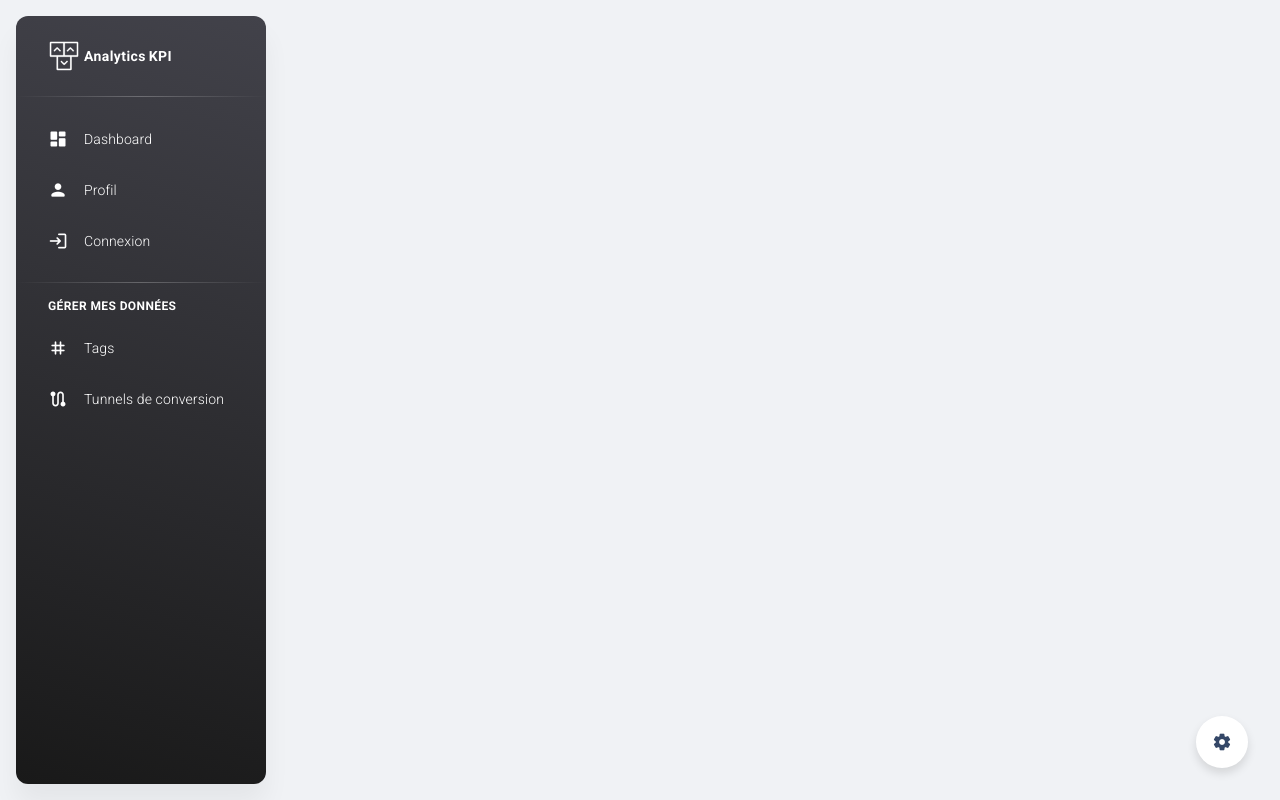
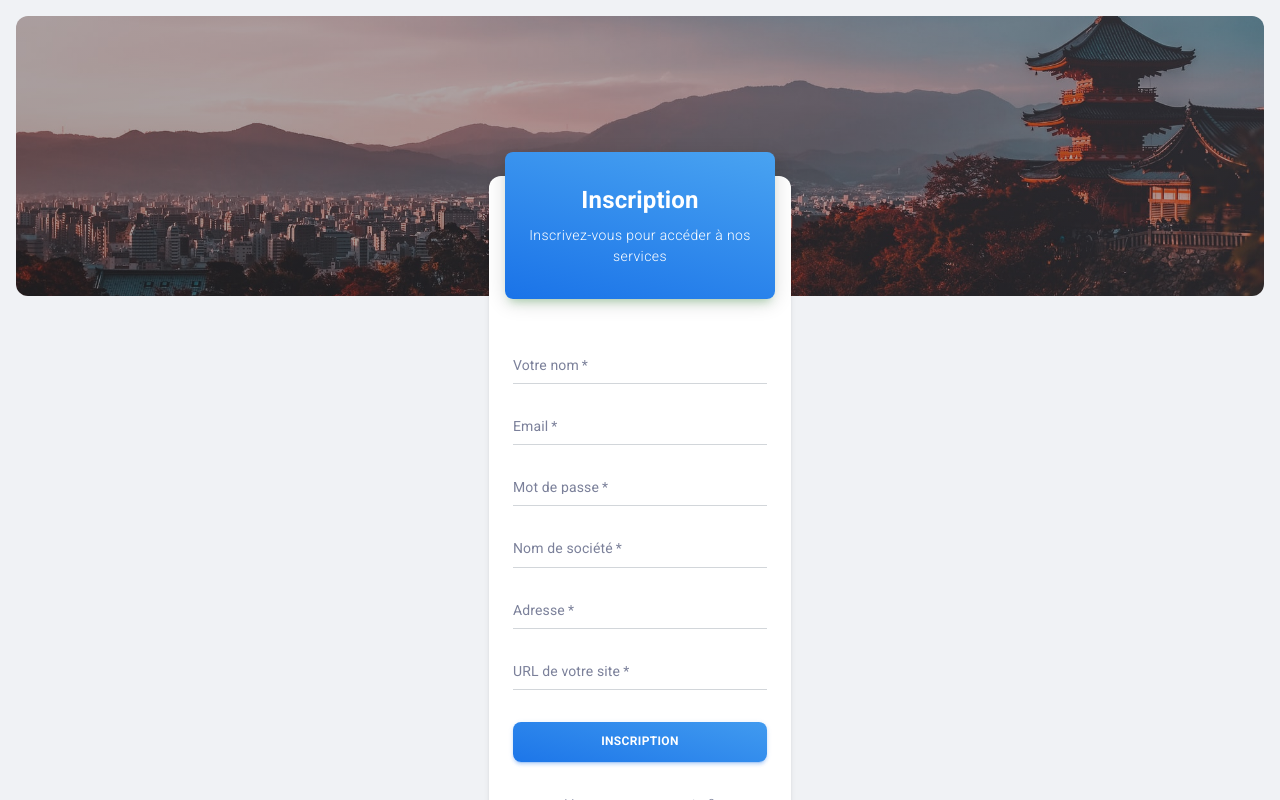
Before and after one commit to Ampersander/analytic, a React (Create React App) app in the folder app/: page /authentication/sign-up in a window 1280 px wide. Shown: the top 800 px of the page. Built offline with nearby package versions, Linux system fonts and the light colour scheme.

Commit message:
add register page

```diff
--- a/app/src/layouts/authentication/components/Footer/index.js
+++ b/app/src/layouts/authentication/components/Footer/index.js
@@ -32,7 +32,7 @@ function Footer({ light }) {
   const { size } = typography;
 
   return (
-    <MDBox position="absolute" width="100%" bottom={0} py={4}>
+    <MDBox width="100%" bottom={0} py={4}>
       <Container>
         <MDBox
           width="100%"
--- a/app/src/layouts/authentication/sign-in/index.js
+++ b/app/src/layouts/authentication/sign-in/index.js
@@ -48,6 +48,7 @@ import CheckButton from "react-validation/build/button";
 
 import AuthService from "../../../services/auth.service";
 import { Button } from "@mui/material";
+import { Link } from "react-router-dom";
 
 const required = value => {
   if (!value) {
@@ -141,25 +142,11 @@ class Basic extends Component {
             textAlign="center"
           >
             <MDTypography variant="h4" fontWeight="medium" color="white" mt={1}>
-              Sign in
+              Connexion
             </MDTypography>
-            <Grid container spacing={3} justifyContent="center" sx={{ mt: 1, mb: 2 }}>
-              <Grid item xs={2}>
-                <MDTypography component={MuiLink} href="#" variant="body1" color="white">
-                  <FacebookIcon color="inherit" />
-                </MDTypography>
-              </Grid>
-              <Grid item xs={2}>
-                <MDTypography component={MuiLink} href="#" variant="body1" color="white">
-                  <GitHubIcon color="inherit" />
-                </MDTypography>
-              </Grid>
-              <Grid item xs={2}>
-                <MDTypography component={MuiLink} href="#" variant="body1" color="white">
-                  <GoogleIcon color="inherit" />
-                </MDTypography>
-              </Grid>
-            </Grid>
+            <MDTypography display="block" variant="button" color="white" my={1}>
+              Connectez-vous pour accéder à nos services
+            </MDTypography>
           </MDBox>
           <MDBox pt={4} pb={3} px={3}>
             <Form
@@ -181,7 +168,7 @@ class Basic extends Component {
               </div>
 
               <div className="form-group">
-                <label htmlFor="password">Password</label>
+                <label htmlFor="password">Mot de passe</label>
                 <Input
                   type="password"
                   name="password"
@@ -219,7 +206,22 @@ class Basic extends Component {
                 }}
               >
               </CheckButton>
-              <Button variant="contained" style={{ color: "#fff", marginTop: 20 }} type="submit">Login</Button>
+              <Button variant="contained" style={{ color: "#fff", marginTop: 20 }} type="submit">Se Connecter</Button>
+              <MDBox mt={3} mb={1}>
+                <MDTypography variant="button" color="text">
+                  Pas de compte ?{" "}
+                  <MDTypography
+                    component={Link}
+                    to="/authentication/sign-up"
+                    variant="button"
+                    color="info"
+                    fontWeight="medium"
+                    textGradient
+                  >
+                    Inscrivez-vous
+                  </MDTypography>
+                </MDTypography>
+              </MDBox>
             </Form>
           </MDBox>
           <button style={{ visibility: "hidden" }}>Login</button>
--- a/app/src/layouts/authentication/sign-up/index.js
+++ b/app/src/layouts/authentication/sign-up/index.js
@@ -13,26 +13,57 @@ Coded by www.creative-tim.com
 * The above copyright notice and this permission notice shall be included in all copies or substantial portions of the Software.
 */
 
-// react-router-dom components
 import { Link } from "react-router-dom";
-
-// @mui material components
 import Card from "@mui/material/Card";
 import Checkbox from "@mui/material/Checkbox";
-
-// Analytics KPI React components
 import MDBox from "components/MDBox";
 import MDTypography from "components/MDTypography";
 import MDInput from "components/MDInput";
 import MDButton from "components/MDButton";
-
-// Authentication layout components
 import CoverLayout from "layouts/authentication/components/CoverLayout";
-
-// Images
 import bgImage from "assets/images/bg-sign-up-cover.jpeg";
+import AuthService from "../../../services/auth.service";
+import React, { useState } from "react";
 
 function Cover() {
+  const [name, setName] = useState("");
+  const [email, setEmail] = useState("");
+  const [password, setPassword] = useState("");
+  const [companyName, setCompanyName] = useState("");
+  const [address, setAddress] = useState("");
+  const [corsApp, setCorsApp] = useState("");
+  const [error, setError] = useState("");
+
+  const handleSubmit = (e) => {
+    e.preventDefault();
+
+    // Simple validation
+    if (!name || !email || !password || !companyName || !address || !corsApp) {
+      setError("Veuillez remplir tous les champs.");
+      return;
+    }
+
+    const formData = {
+      name,
+      email,
+      password,
+      companyName,
+      address,
+      corsApp
+    };
+
+    AuthService.register(formData)
+      .then((response) => {
+        console.log("Registration successful");
+        // Rediriger vers une page de succès ou effectuer d'autres actions
+        window.location.href = "/authentication/sign-in";
+      })
+      .catch((error) => {
+        console.error("Registration error:", error);
+        setError("Une erreur s'est produite lors de l'inscription.");
+      });
+  };
+
   return (
     <CoverLayout image={bgImage}>
       <Card>
@@ -48,52 +79,93 @@ function Cover() {
           textAlign="center"
         >
           <MDTypography variant="h4" fontWeight="medium" color="white" mt={1}>
-            Join us today
+            Inscription
           </MDTypography>
           <MDTypography display="block" variant="button" color="white" my={1}>
-            Enter your email and password to register
+            Inscrivez-vous pour accéder à nos services
           </MDTypography>
         </MDBox>
         <MDBox pt={4} pb={3} px={3}>
-          <MDBox component="form" role="form">
+          <MDBox component="form" role="form" onSubmit={handleSubmit}>
             <MDBox mb={2}>
-              <MDInput type="text" label="Name" variant="standard" fullWidth />
+              <MDInput
+                type="text"
+                label="Votre nom"
+                variant="standard"
+                value={name}
+                onChange={(e) => setName(e.target.value)}
+                fullWidth
+                required
+              />
             </MDBox>
             <MDBox mb={2}>
-              <MDInput type="email" label="Email" variant="standard" fullWidth />
+              <MDInput
+                type="email"
+                label="Email"
+                variant="standard"
+                value={email}
+                onChange={(e) => setEmail(e.target.value)}
+                fullWidth
+                required
+              />
             </MDBox>
             <MDBox mb={2}>
-              <MDInput type="password" label="Password" variant="standard" fullWidth />
+              <MDInput
+                type="password"
+                label="Mot de passe"
+                variant="standard"
+                value={password}
+                onChange={(e) => setPassword(e.target.value)}
+                fullWidth
+                required
+              />
             </MDBox>
-            <MDBox display="flex" alignItems="center" ml={-1}>
-              <Checkbox />
-              <MDTypography
-                variant="button"
-                fontWeight="regular"
-                color="text"
-                sx={{ cursor: "pointer", userSelect: "none", ml: -1 }}
-              >
-                &nbsp;&nbsp;I agree the&nbsp;
-              </MDTypography>
-              <MDTypography
-                component="a"
-                href="#"
-                variant="button"
-                fontWeight="bold"
-                color="info"
-                textGradient
-              >
-                Terms and Conditions
-              </MDTypography>
+            <MDBox mb={2}>
+              <MDInput
+                type="text"
+                label="Nom de société"
+                variant="standard"
+                value={companyName}
+                onChange={(e) => setCompanyName(e.target.value)}
+                fullWidth
+                required
+              />
             </MDBox>
+            <MDBox mb={2}>
+              <MDInput
+                type="text"
+                label="Adresse"
+                variant="standard"
+                value={address}
+                onChange={(e) => setAddress(e.target.value)}
+                fullWidth
+                required
+              />
+            </MDBox>
+            <MDBox mb={2}>
+              <MDInput
+                type="text"
+                label="URL de votre site"
+                variant="standard"
+                value={corsApp}
+                onChange={(e) => setCorsApp(e.target.value)}
+                fullWidth
+                required
+              />
+            </MDBox>
+            {error && (
+              <MDBox mt={2} color="error.main">
+                {error}
+              </MDBox>
+            )}
             <MDBox mt={4} mb={1}>
-              <MDButton variant="gradient" color="info" fullWidth>
-                sign in
+              <MDButton variant="gradient" color="info" fullWidth type="submit">
+                Inscription
               </MDButton>
             </MDBox>
             <MDBox mt={3} mb={1} textAlign="center">
               <MDTypography variant="button" color="text">
-                Already have an account?{" "}
+                Vous avez un compte ?{" "}
                 <MDTypography
                   component={Link}
                   to="/authentication/sign-in"
@@ -102,7 +174,7 @@ function Cover() {
                   fontWeight="medium"
                   textGradient
                 >
-                  Sign In
+                  Connectez-vous
                 </MDTypography>
               </MDTypography>
             </MDBox>
--- a/app/src/routes.js
+++ b/app/src/routes.js
@@ -45,6 +45,7 @@ import Tunnels from 'layouts/tunnels';
 
 // @mui icons
 import Icon from '@mui/material/Icon';
+import PersonAddIcon from '@mui/icons-material/PersonAdd';
 
 const routes = [
   {
@@ -70,6 +71,14 @@ const routes = [
     icon: <Icon fontSize="small">login</Icon>,
     route: '/authentication/sign-in',
     component: <SignIn />,
+  },
+  {
+    type: 'collapse',
+    name: 'Inscription',
+    key: 'sign-up',
+    icon: <Icon fontSize="small"><PersonAddIcon /></Icon>,
+    route: '/authentication/sign-up',
+    component: <SignUp />,
   },
   /* {
      type: 'collapse',
--- a/app/src/services/auth.service.js
+++ b/app/src/services/auth.service.js
@@ -18,11 +18,8 @@ class AuthService {
     localStorage.removeItem("user");
   }
 
-  register(email, password) {
-    return axios.post(API_URL + "/", {
-      email,
-      password
-    });
+  register(newUser) {
+    return axios.post(API_URL + "/users/register", newUser).then(response => response.data);
   }
 
   getCurrentUser() {
```
